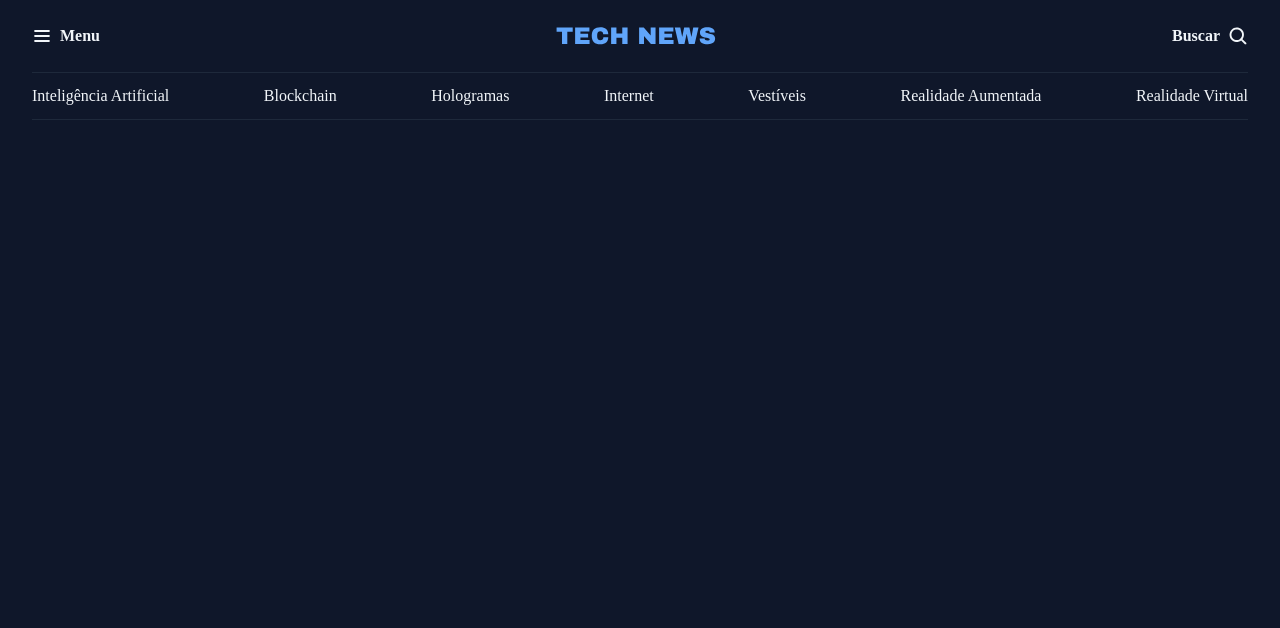
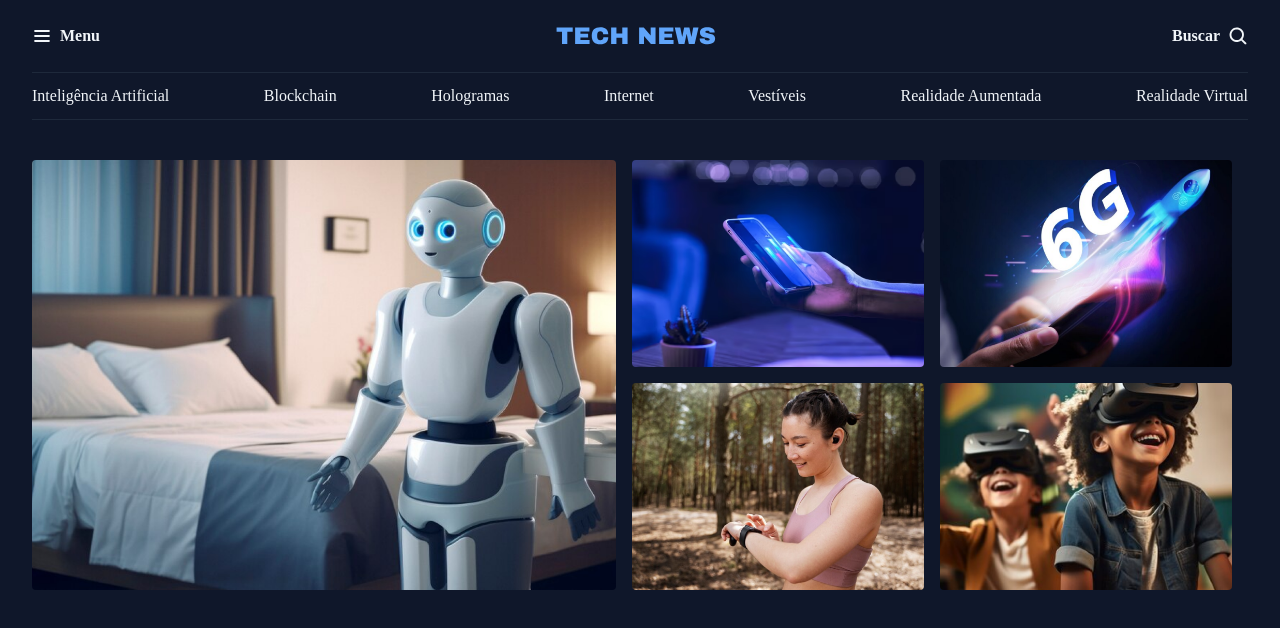
Before and after one commit to jaokzz/Pagina-de-Noticias, a plain HTML site: page index.html in a window 1280 px wide. Drawn offline with Linux system fonts and the light colour scheme.

Commit message:
Estruturando a Sessao Destaques

```diff
--- a/index.html
+++ b/index.html
@@ -43,5 +43,33 @@
         <a href="#">Realidade Virtual</a>
       </nav>
     </header>
+
+    <main class="grid container">
+      <section id="featured" class="grid grid-flow-col gap-16">
+        <div>
+          <img src="assets/images/Image 01.png" alt="Img" />
+        </div>
+
+        <div class="grid grid-cols-2 gap-16">
+          <div>
+            <img src="assets/images/Image 02.png" alt="" />
+          </div>
+
+          <div>
+            <img src="assets/images/Image 03.png" alt="" />
+          </div>
+
+          <div>
+            <img src="assets/images/Image 04.png" alt="" />
+          </div>
+
+          <div>
+            <img src="assets/images/Image 05.png" alt="" />
+          </div>
+        </div>
+
+        <div class="grid grid-flow-col"></div>
+      </section>
+    </main>
   </body>
 </html>
--- a/styles/global.css
+++ b/styles/global.css
@@ -51,18 +51,16 @@ h1, h2, h3 {
     font: inherit  ;
 }
 
+img {
+    max-width: 100%;
+}
+
 .container {
     max-width: 1280px;
     padding-inline: 32px;
     margin-inline: auto;
 }
 
-/* utility-first */
-
-.grid {
-    display: grid;
+main {
+    margin-top: 40px;
 }
-
-.grid-flow-col {
-    grid-auto-flow: column;
-}
--- a/styles/index.css
+++ b/styles/index.css
@@ -1,2 +1,4 @@
 @import url(global.css);
+@import url(utility.css);
 @import url(header.css);
+@import url(sections.css);
--- /dev/null
+++ b/styles/sections.css
@@ -0,0 +1,7 @@
+#featured {
+    img {
+        height: 100%;
+        object-fit: cover;
+        border-radius: 4px;
+    }
+}
--- /dev/null
+++ b/styles/utility.css
@@ -0,0 +1,15 @@
+.grid {
+    display: grid;
+}
+
+.grid-flow-col {
+    grid-auto-flow: column;
+}
+
+.grid-cols-2 {
+    grid-template-columns: 1fr 1fr;
+}
+
+.gap-16 {
+    gap: 16px;
+}
```
Lines whose indentation alone changed are shown as unchanged.
